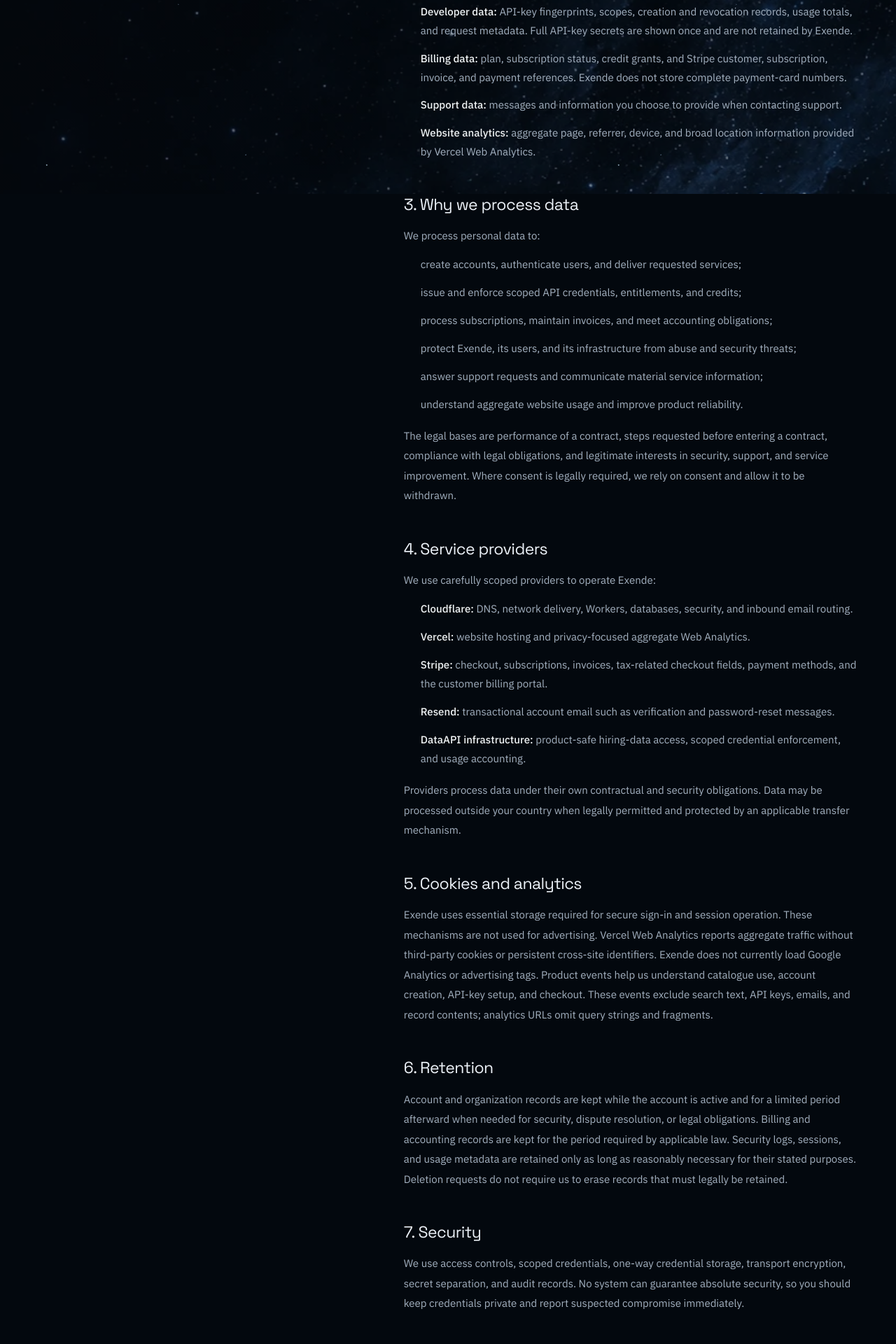
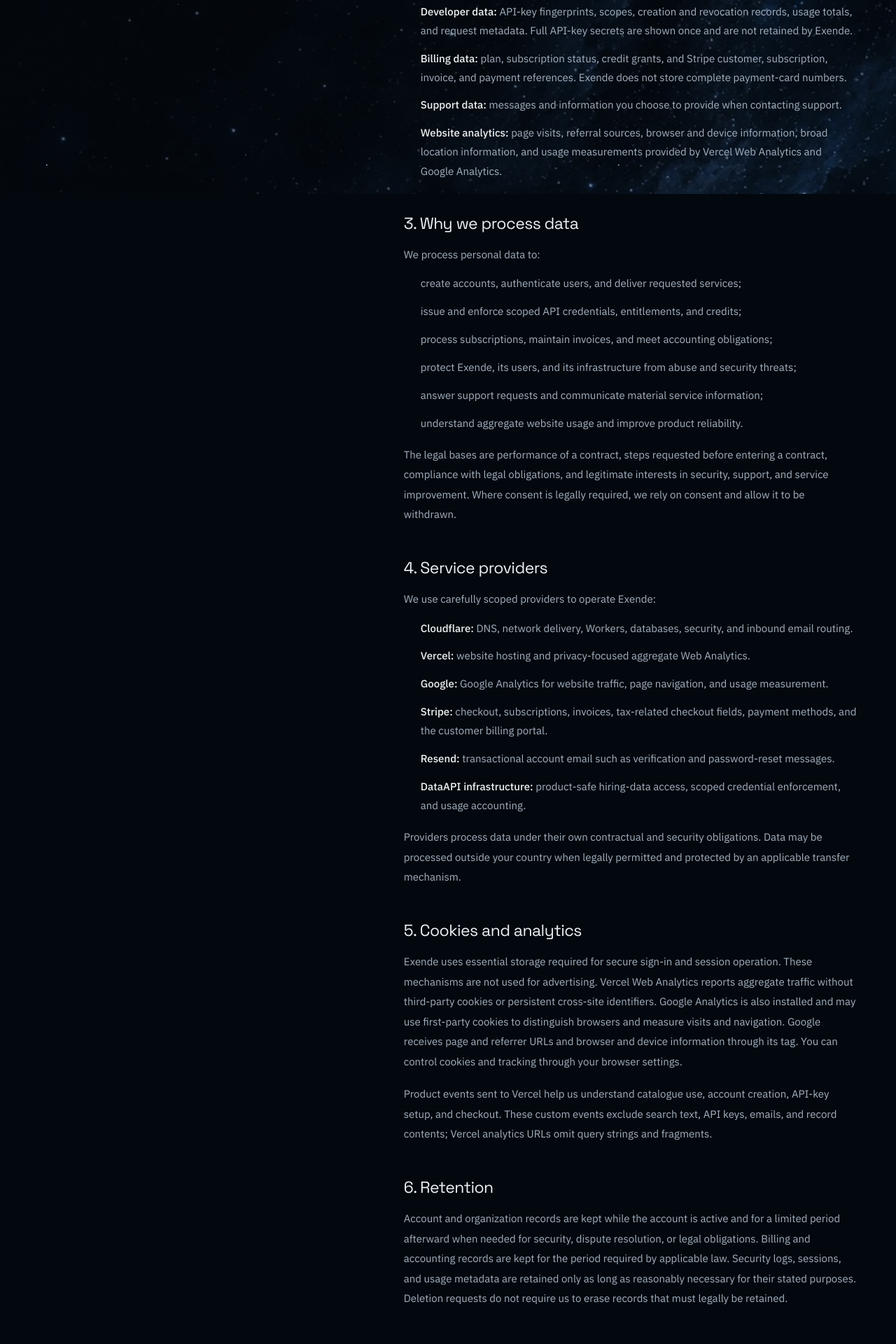
Before and after one commit to coronasco/exende, a Next.js app: page /privacy in a window 1280 px wide. Shown: the part 523-2443 px from the top of the page at 70% size. Built offline with nearby package versions, Linux system fonts and the light colour scheme.

Commit message:
feat: restore Google Analytics and guard Jobs API structured data

```diff
--- a/src/app/layout.tsx
+++ b/src/app/layout.tsx
@@ -5,6 +5,7 @@
 import { siteConfig } from "@/content/site";
 import { ProductAnalytics } from "@/components/product/product-analytics";
 import type { Metadata } from "next";
+import Script from "next/script";
 import { Barlow_Condensed, IBM_Plex_Mono, IBM_Plex_Sans, Space_Grotesk } from "next/font/google";
 import "./globals.css";
 
@@ -123,6 +124,19 @@
         <main id="main-content" tabIndex={-1}><RouteExperience>{children}</RouteExperience></main>
         <SiteFooter />
         <ProductAnalytics />
+        <Script id="google-analytics-init" strategy="afterInteractive">
+          {`
+            window.dataLayer = window.dataLayer || [];
+            function gtag(){dataLayer.push(arguments);}
+            gtag('js', new Date());
+            gtag('config', 'G-51HMFG32YE');
+          `}
+        </Script>
+        <Script
+          id="google-analytics"
+          src="https://www.googletagmanager.com/gtag/js?id=G-51HMFG32YE"
+          strategy="afterInteractive"
+        />
       </body>
     </html>
   );
--- a/src/app/privacy/page.tsx
+++ b/src/app/privacy/page.tsx
@@ -20,7 +20,7 @@
   },
 };
 
-const effectiveDate = "September 8, 2026";
+const effectiveDate = "September 11, 2026";
 
 export default function PrivacyPage() {
   return (
@@ -31,7 +31,7 @@
           "@type": "PrivacyPolicy",
           name: "Exende Privacy Policy",
           url: `${siteConfig.url}/privacy`,
-          dateModified: "2026-09-08",
+          dateModified: "2026-09-11",
         }}
       />
       <div className="page-shell legal-page__layout">
@@ -56,7 +56,7 @@
               <li><strong>Developer data:</strong> API-key fingerprints, scopes, creation and revocation records, usage totals, and request metadata. Full API-key secrets are shown once and are not retained by Exende.</li>
               <li><strong>Billing data:</strong> plan, subscription status, credit grants, and Stripe customer, subscription, invoice, and payment references. Exende does not store complete payment-card numbers.</li>
               <li><strong>Support data:</strong> messages and information you choose to provide when contacting support.</li>
-              <li><strong>Website analytics:</strong> aggregate page, referrer, device, and broad location information provided by Vercel Web Analytics.</li>
+              <li><strong>Website analytics:</strong> page visits, referral sources, browser and device information, broad location information, and usage measurements provided by Vercel Web Analytics and Google Analytics.</li>
             </ul>
           </LegalSection>
 
@@ -82,6 +82,7 @@
             <ul>
               <li><strong>Cloudflare:</strong> DNS, network delivery, Workers, databases, security, and inbound email routing.</li>
               <li><strong>Vercel:</strong> website hosting and privacy-focused aggregate Web Analytics.</li>
+              <li><strong>Google:</strong> Google Analytics for website traffic, page navigation, and usage measurement.</li>
               <li><strong>Stripe:</strong> checkout, subscriptions, invoices, tax-related checkout fields, payment methods, and the customer billing portal.</li>
               <li><strong>Resend:</strong> transactional account email such as verification and password-reset messages.</li>
               <li><strong>DataAPI infrastructure:</strong> product-safe hiring-data access, scoped credential enforcement, and usage accounting.</li>
@@ -96,7 +97,15 @@
             <p>
               Exende uses essential storage required for secure sign-in and session operation. These mechanisms are not
               used for advertising. Vercel Web Analytics reports aggregate traffic without third-party cookies or
-              persistent cross-site identifiers. Exende does not currently load Google Analytics or advertising tags. Product events help us understand catalogue use, account creation, API-key setup, and checkout. These events exclude search text, API keys, emails, and record contents; analytics URLs omit query strings and fragments.
+              persistent cross-site identifiers. Google Analytics is also installed and may use first-party cookies
+              to distinguish browsers and measure visits and navigation. Google receives page and referrer URLs and
+              browser and device information through its tag. You can control cookies and tracking through your
+              browser settings.
+            </p>
+            <p>
+              Product events sent to Vercel help us understand catalogue use, account creation, API-key setup, and
+              checkout. These custom events exclude search text, API keys, emails, and record contents; Vercel
+              analytics URLs omit query strings and fragments.
             </p>
           </LegalSection>
 
```
Also changed, not shown: 2 other files (tests, documents, lock files or other folders).
